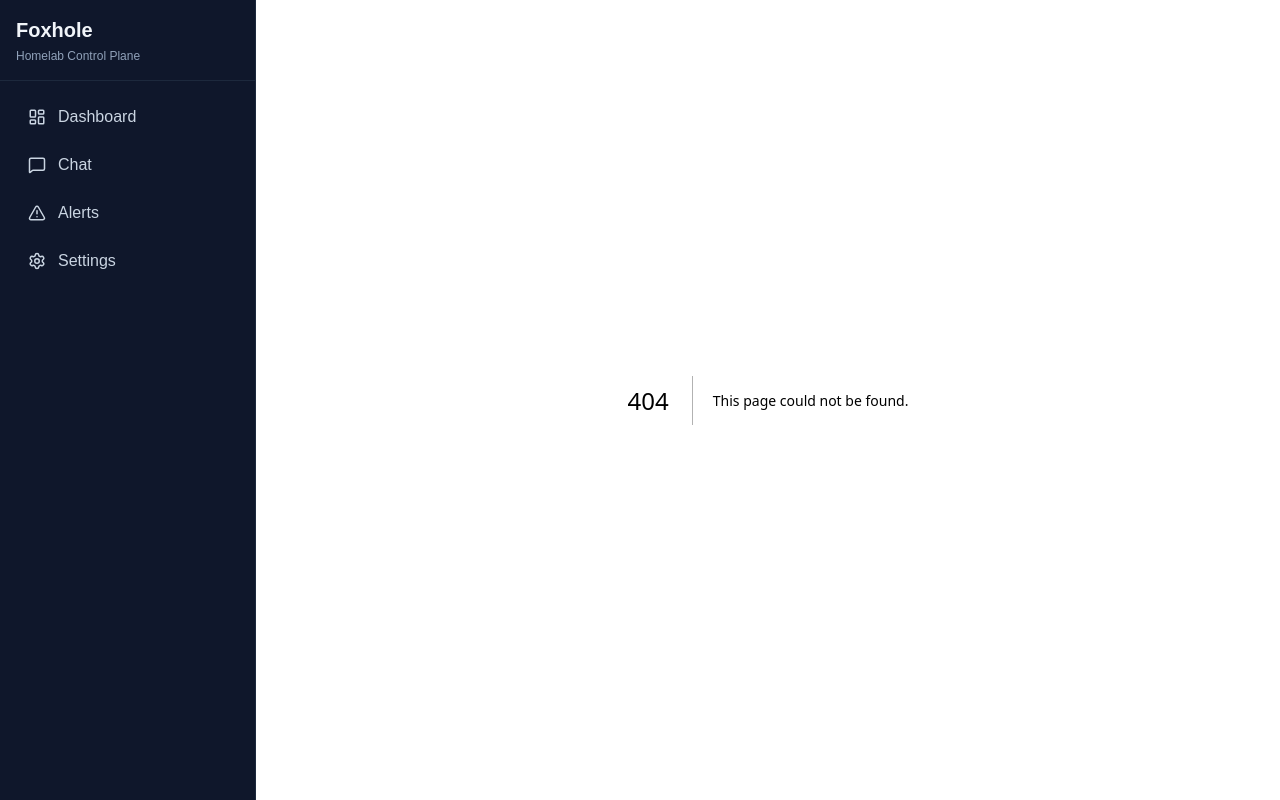
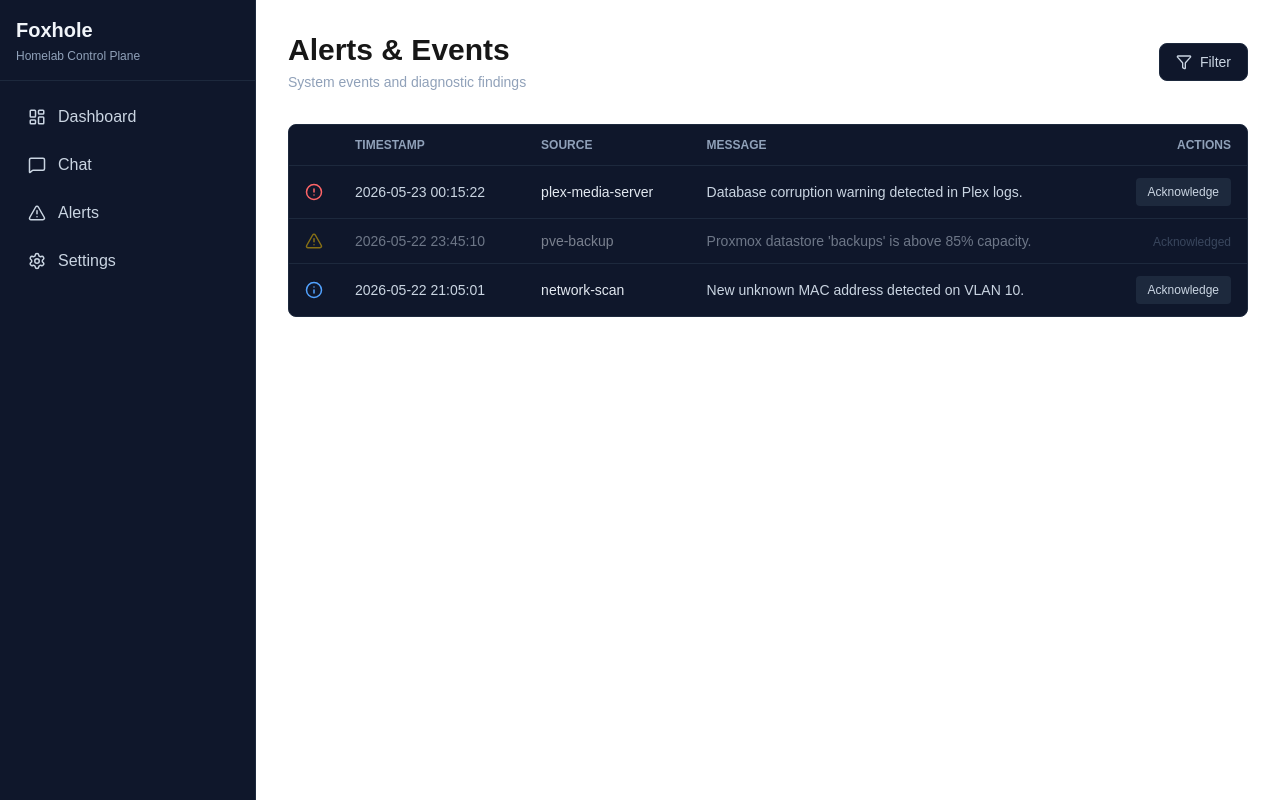
Before and after one commit to JacobThree/Foxhole, a Next.js app in the folder ui/: page /alerts in a window 1280 px wide. Before the commit this address had no page. Built offline with nearby package versions, Linux system fonts and the light colour scheme.

Commit message:
feat(ui): add alerts and event history page (Slice 4)

```diff
--- /dev/null
+++ b/ui/app/alerts/page.tsx
@@ -0,0 +1,61 @@
+"use client";
+
+import { useState } from "react";
+import { EventTable, EventItem } from "@/components/event-table";
+import { Filter } from "lucide-react";
+
+export default function AlertsPage() {
+  const [events, setEvents] = useState<EventItem[]>([
+    {
+      id: "ev_1",
+      timestamp: "2026-05-23 00:15:22",
+      severity: "critical",
+      source: "plex-media-server",
+      message: "Database corruption warning detected in Plex logs.",
+      acknowledged: false,
+    },
+    {
+      id: "ev_2",
+      timestamp: "2026-05-22 23:45:10",
+      severity: "warning",
+      source: "pve-backup",
+      message: "Proxmox datastore 'backups' is above 85% capacity.",
+      acknowledged: true,
+    },
+    {
+      id: "ev_3",
+      timestamp: "2026-05-22 21:05:01",
+      severity: "info",
+      source: "network-scan",
+      message: "New unknown MAC address detected on VLAN 10.",
+      acknowledged: false,
+    }
+  ]);
+
+  const handleAcknowledge = (id: string) => {
+    setEvents(events.map(ev =>
+      ev.id === id ? { ...ev, acknowledged: true } : ev
+    ));
+  };
+
+  return (
+    <div className="p-8 max-w-7xl mx-auto">
+      <div className="mb-8 flex flex-col md:flex-row md:items-center justify-between gap-4">
+        <div>
+          <h1 className="text-3xl font-bold">Alerts & Events</h1>
+          <p className="text-sm text-slate-400 mt-1">
+            System events and diagnostic findings
+          </p>
+        </div>
+        <div className="flex items-center gap-3">
+          <button className="flex items-center gap-2 bg-slate-900 border border-slate-800 hover:bg-slate-800 text-slate-300 px-4 py-2 rounded-lg transition-colors text-sm font-medium">
+            <Filter size={16} />
+            Filter
+          </button>
+        </div>
+      </div>
+
+      <EventTable events={events} onAcknowledge={handleAcknowledge} />
+    </div>
+  );
+}
--- /dev/null
+++ b/ui/components/event-table.tsx
@@ -0,0 +1,86 @@
+import { AlertCircle, AlertTriangle, Info } from 'lucide-react';
+
+export type EventSeverity = 'info' | 'warning' | 'critical';
+
+export interface EventItem {
+  id: string;
+  timestamp: string;
+  severity: EventSeverity;
+  source: string;
+  message: string;
+  acknowledged?: boolean;
+}
+
+interface EventTableProps {
+  events: EventItem[];
+  onAcknowledge?: (id: string) => void;
+}
+
+export function EventTable({ events, onAcknowledge }: EventTableProps) {
+  const getSeverityIcon = (severity: EventSeverity) => {
+    switch (severity) {
+      case 'info':
+        return <Info className="text-blue-400" size={18} />;
+      case 'warning':
+        return <AlertTriangle className="text-yellow-400" size={18} />;
+      case 'critical':
+        return <AlertCircle className="text-red-400" size={18} />;
+    }
+  };
+
+  return (
+    <div className="bg-slate-900 border border-slate-800 rounded-lg overflow-hidden">
+      <div className="overflow-x-auto">
+        <table className="w-full text-left text-sm">
+          <thead className="bg-slate-900/80 border-b border-slate-800 text-slate-400 uppercase text-xs">
+            <tr>
+              <th className="px-4 py-3 w-12"></th>
+              <th className="px-4 py-3">Timestamp</th>
+              <th className="px-4 py-3">Source</th>
+              <th className="px-4 py-3">Message</th>
+              <th className="px-4 py-3 text-right">Actions</th>
+            </tr>
+          </thead>
+          <tbody className="divide-y divide-slate-800">
+            {events.map((event) => (
+              <tr key={event.id} className={`hover:bg-slate-800/50 transition-colors ${event.acknowledged ? 'opacity-50' : ''}`}>
+                <td className="px-4 py-3 text-center">
+                  {getSeverityIcon(event.severity)}
+                </td>
+                <td className="px-4 py-3 text-slate-300 whitespace-nowrap">
+                  {event.timestamp}
+                </td>
+                <td className="px-4 py-3 font-medium text-slate-200">
+                  {event.source}
+                </td>
+                <td className="px-4 py-3 text-slate-300">
+                  {event.message}
+                </td>
+                <td className="px-4 py-3 text-right">
+                  {!event.acknowledged && onAcknowledge && (
+                    <button
+                      onClick={() => onAcknowledge(event.id)}
+                      className="text-xs bg-slate-800 hover:bg-slate-700 text-slate-300 px-3 py-1.5 rounded transition-colors"
+                    >
+                      Acknowledge
+                    </button>
+                  )}
+                  {event.acknowledged && (
+                    <span className="text-xs text-slate-500">Acknowledged</span>
+                  )}
+                </td>
+              </tr>
+            ))}
+            {events.length === 0 && (
+              <tr>
+                <td colSpan={5} className="px-4 py-8 text-center text-slate-500">
+                  No events found.
+                </td>
+              </tr>
+            )}
+          </tbody>
+        </table>
+      </div>
+    </div>
+  );
+}
```
